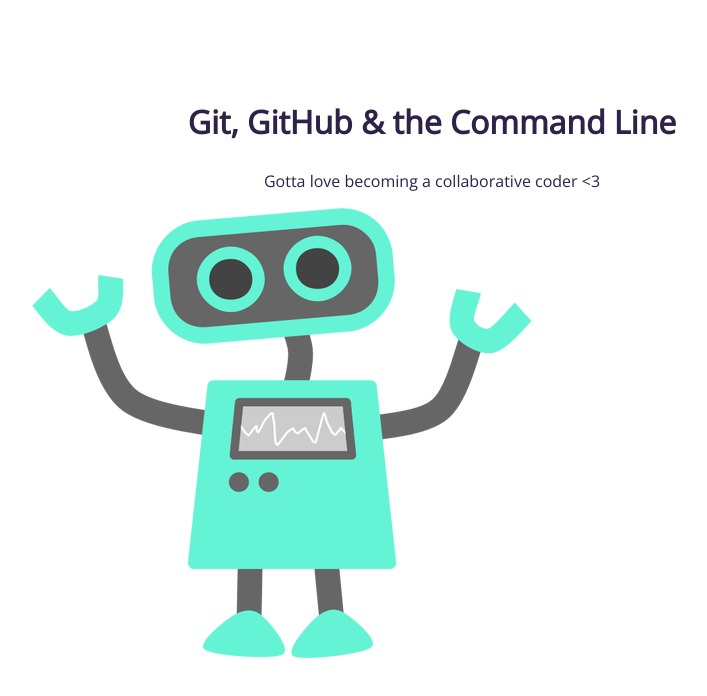
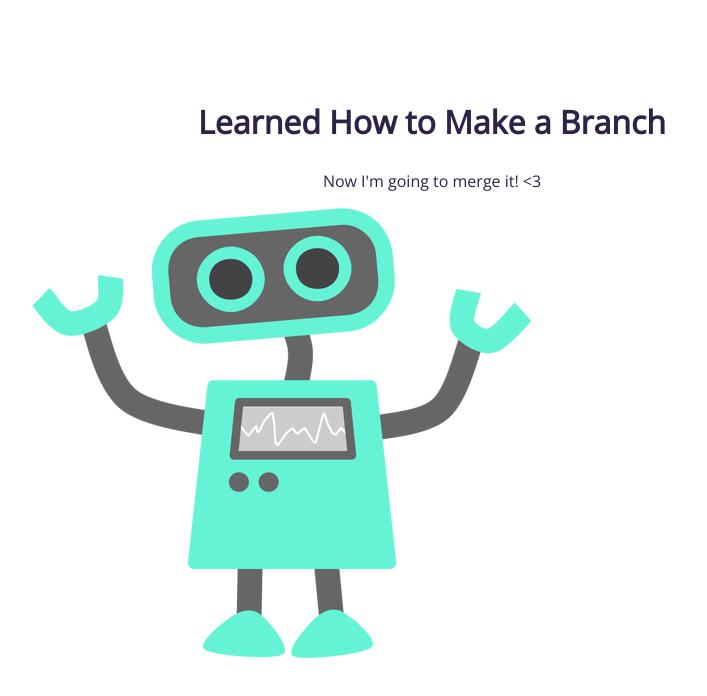
Before and after one commit to ChaiLife/105-project, a plain HTML site: page index.html in a window 1280 px wide. Shown: the whole page, without its empty margins (208-915 px from the left). Drawn offline with nearby package versions, Linux system fonts and the light colour scheme.

Commit message:
I'm going to merge this

```diff
--- a/index.html
+++ b/index.html
@@ -8,8 +8,8 @@
 </head>
 <body>
 	<section>
-		<h1>Git, GitHub & the Command Line</h1>
-		<p>Gotta love becoming a collaborative coder <3</p>
+		<h1>Learned How to Make a Branch</h1>
+		<p>Now I'm going to merge it!  <3</p>
 		<img src="img/happy-blue-robot.png">
 	</section>
 </body>
```
